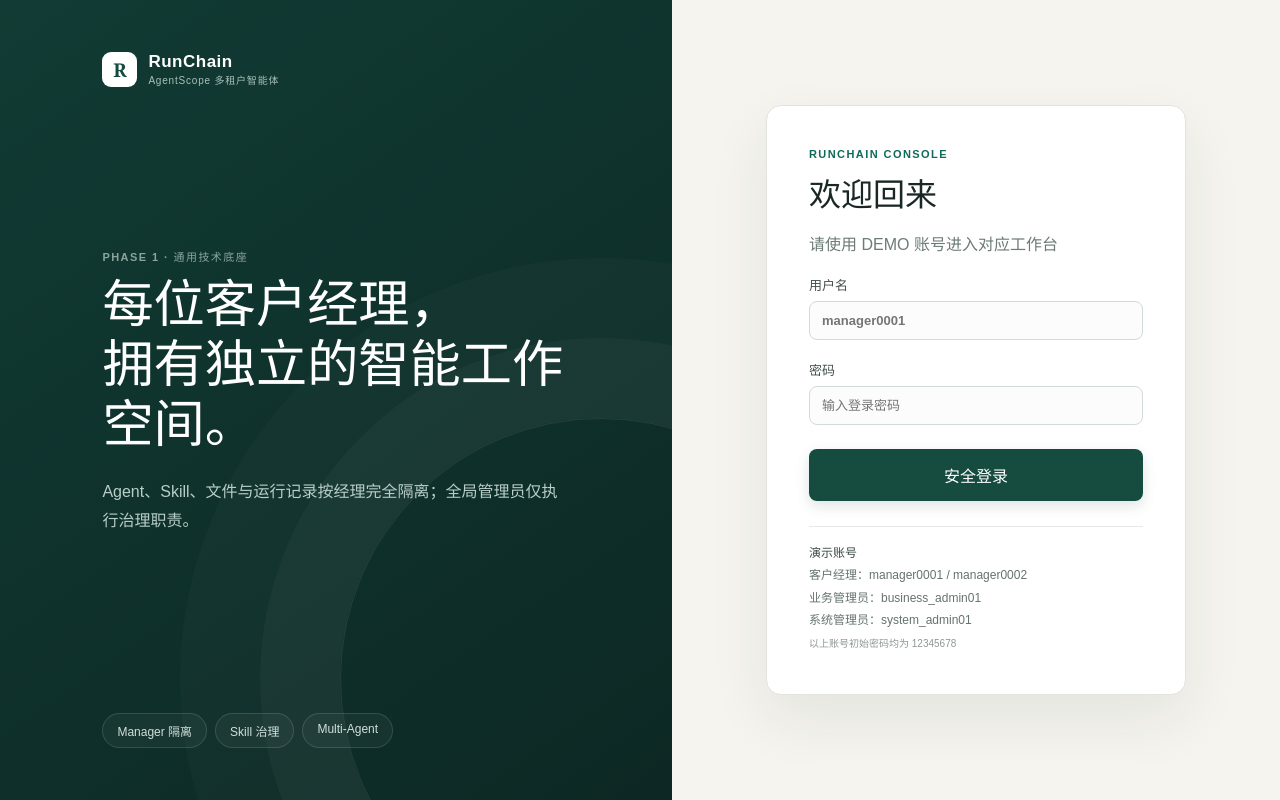
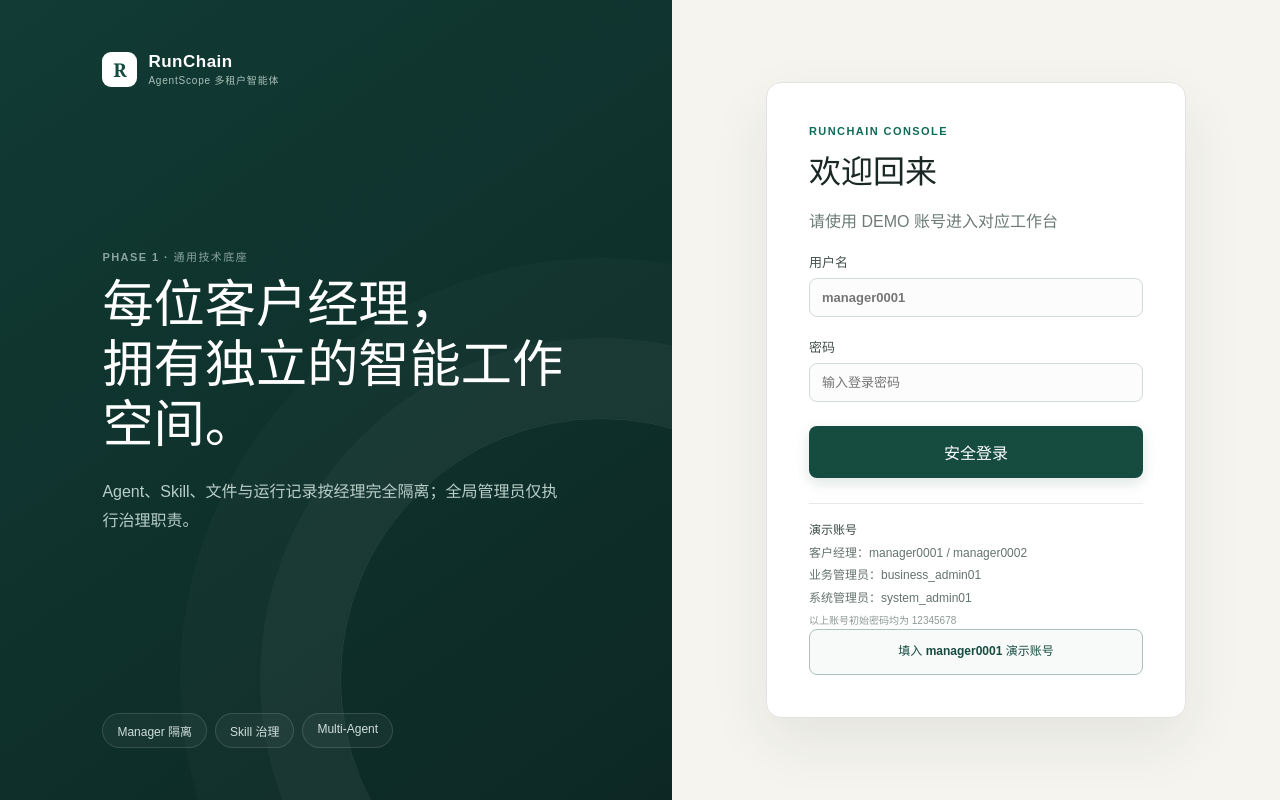
Before and after one commit to zhukefucn/runchain-agent, a Vue app in the folder frontend/: page /login in a window 1280 px wide. Built offline with nearby package versions, Linux system fonts and the light colour scheme.

Commit message:
fix: add reliable demo credential fill

```diff
--- a/frontend/src/views/LoginView.vue
+++ b/frontend/src/views/LoginView.vue
@@ -9,6 +9,11 @@ const password = ref("");
 const error = ref("");
 const auth = useAuthStore();
 const router = useRouter();
+
+function fillManagerDemoCredentials() {
+  username.value = "manager0001";
+  password.value = "12345678";
+}
 
 async function submit() {
   error.value = "";
@@ -36,7 +41,7 @@ async function submit() {
         <label>密码<input v-model="password" aria-label="密码" autocomplete="current-password" type="password" placeholder="输入登录密码" /></label>
         <p v-if="error" class="alert error" role="alert">{{ error }}</p>
         <button class="button primary full" :disabled="auth.loading">{{ auth.loading ? '正在验证…' : '安全登录' }}</button>
-        <div class="demo-accounts"><strong>演示账号</strong><p>客户经理：manager0001 / manager0002</p><p>业务管理员：business_admin01</p><p>系统管理员：system_admin01</p><small>以上账号初始密码均为 12345678</small></div>
+        <div class="demo-accounts"><strong>演示账号</strong><p>客户经理：manager0001 / manager0002</p><p>业务管理员：business_admin01</p><p>系统管理员：system_admin01</p><small>以上账号初始密码均为 12345678</small><button type="button" class="button secondary compact full" @click="fillManagerDemoCredentials">填入 manager0001 演示账号</button></div>
       </form>
     </section>
   </main>
```
Also changed, not shown: 1 other file (tests, documents, lock files or other folders).
